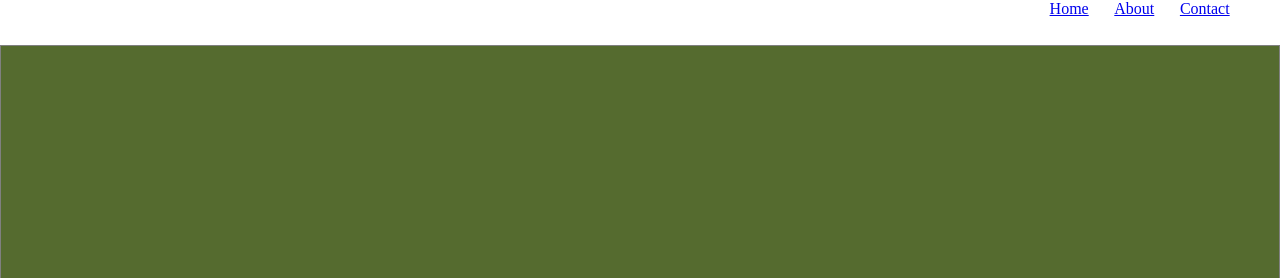
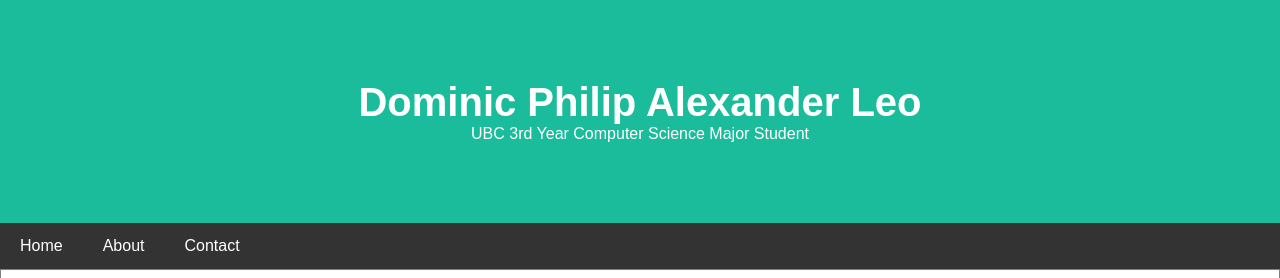
Before and after one commit to dleo22/dpaleo_website, a plain HTML site: page index.html in a window 1280 px wide. Shown: the top 278 px of the page. Drawn offline with Linux system fonts and the light colour scheme.

Commit message:
Added header and fixed navbar

```diff
--- a/index.html
+++ b/index.html
@@ -3,32 +3,43 @@
 <head>
 <meta charset="UTF-8">
 <meta name="viewport" content="width=device-width, initial-scale=1">
+<style>
+    body {
+      font-family: Arial, Helvetica, sans-serif;
+    }
+</style>
 <title>Dominic Leo - Home</title>
 <link rel = "stylesheet", href = "styles/style.css">
 </head>
+
 <body>
-<header>
-    <nav>
-        <ul>
-        <li><a href="#intro">Home</a></li>
-        <li><a href="#about">About</a></li>
-        <li><a href="#contact">Contact</a></li>
-        </ul>
-        </nav>
-</header>
+<div class="header">
+    <h1>Dominic Philip Alexander Leo</h1>
+    <p>UBC 3rd Year Computer Science Major Student</p>
+</div>
+
+<div class="navbar">
+    <a href="#intro">Home</a>
+    <a href="#about">About</a>
+    <a href="#contact">Contact</a>
+</div>
 <main>
     <section id = "intro">
         <div class = "container">
             <h1>Dominic Philip Alexander Leo</h1>
-            <img src="images/cover_photo.jpg">
+        <img src="images/cover_photo.jpg" width="400" height="">
         </div>
 
     </section>
 
     <section id = "about">
         <div class = "container">
-            <h1>About Me</h1>
-            <p>Lorem Ipsum</p>
+            <h1>About Me</h1> </br>
+            <p>I am a UBC student studying computer science specialising in machine learning and data science.
+                I am proficient in Python, Java, C++, with industry experience in C as a software intern at the University of Hong Kong.
+                I am passionate about computer science and like to keep up to date with the latest in artificial intelligence and cybersecurity.
+                </br></br>
+                In my spare time, I enjoy fencing and volunteering, joining Rotaract Vancouver-UBC, and being elected VP Finance for the student-run club.</p>
         </div>
 
     </section>
--- a/styles/style.css
+++ b/styles/style.css
@@ -1,19 +1,6 @@
 *{
     padding: 0;
     margin: 0;
-    }
-
-    header{
-    height: 45px;
-    }
-    header nav ul{
-    display: flex;
-    margin-left: 80%;
-    list-style: none;
-    }
-
-    header nav ul li{
-    padding-left: 10%;
     }
 
     section{
@@ -22,6 +9,44 @@
     display: flex;
     justify-content: center;
     align-items: center;
+    }
+
+    .header {
+        padding: 80px; /* some padding */
+        text-align: center; /* center the text */
+        background: #1abc9c; /* green background */
+        color: white; /* white text color */
+      }
+
+    .header h1 {
+    font-size: 40px;
+    }
+
+    /* Style the top navigation bar */
+    .navbar {
+        overflow: hidden; /* Hide overflow */
+        background-color: #333; /* Dark background color */
+    }
+
+    /* Style the navigation bar links */
+    .navbar a {
+        float: left; /* Make sure that the links stay side-by-side */
+        display: block; /* Change the display to block, for responsive reasons (see below) */
+        color: white; /* White text color */
+        text-align: center; /* Center the text */
+        padding: 14px 20px; /* Add some padding */
+        text-decoration: none; /* Remove underline */
+    }
+
+    /* Right-aligned link */
+    .navbar a.right {
+        float: right; /* Float a link to the right */
+    }
+
+    /* Change color on hover/mouse-over */
+    .navbar a:hover {
+        background-color: #ddd; /* Grey background color */
+        color: black; /* Black text color */
     }
 
     .Container{
@@ -44,11 +69,11 @@
     }
 
     #intro {
-        background-color:darkolivegreen;
+        background-color:rgb(255, 255, 255);
         }
         #about{
-        background-color: bisque;
+        background-color: rgb(255, 255, 255);
         }
         #contact{
-        background-color: blanchedalmond;
+        background-color: rgb(255, 255, 255);
         }
```
